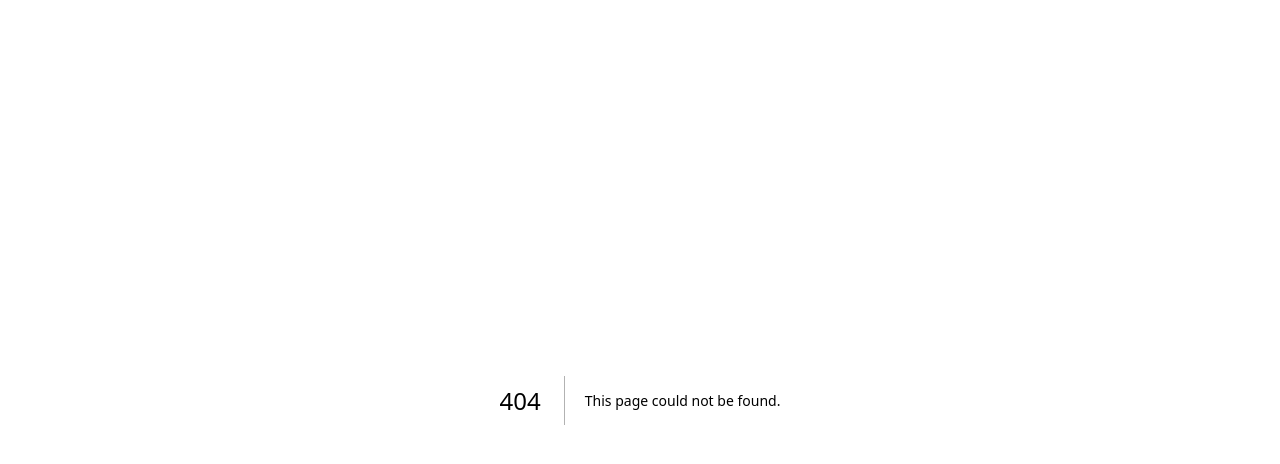
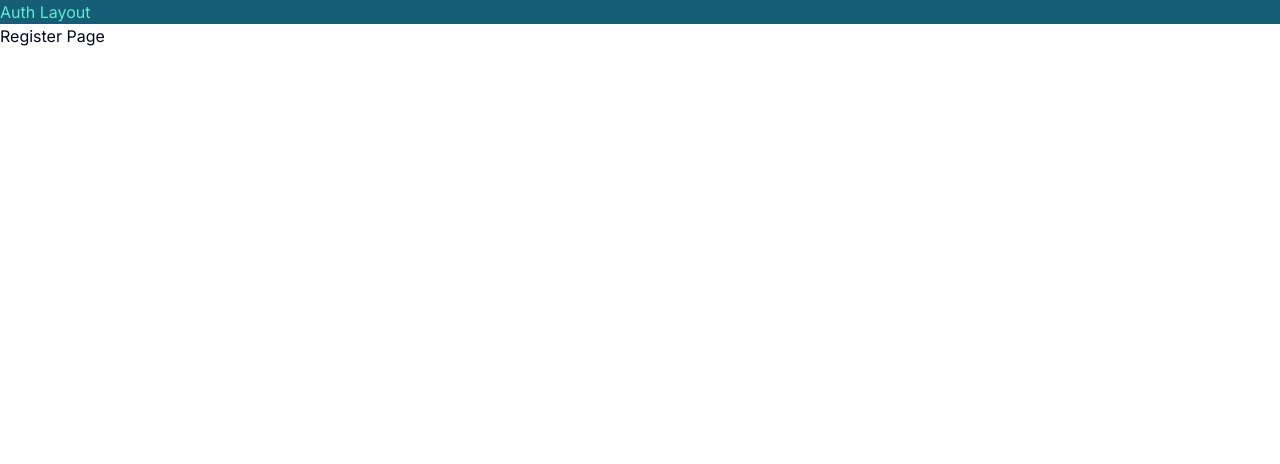
Before and after one commit to InfinityScripter/auth-next-master, a Next.js app: page /auth/register in a window 1280 px wide. Before the commit this address had no page. Shown: the top 464 px of the page. Built offline with nearby package versions, Linux system fonts and the light colour scheme.

Commit message:
test : create routes auth

```diff
--- /dev/null
+++ b/app/auth/layout.tsx
@@ -0,0 +1,14 @@
+import React from 'react';
+
+const AuthLayout = ({children}:{children:React.ReactNode}) => {
+  return (
+    <div>
+      <nav className="text-teal-300 bg-cyan-800">
+        Auth Layout
+      </nav>
+      {children}
+    </div>
+  );
+};
+
+export default AuthLayout;
--- /dev/null
+++ b/app/auth/register/page.tsx
@@ -0,0 +1,11 @@
+import React from 'react';
+
+const RegisterPage = () => {
+  return (
+    <div>
+      Register Page
+    </div>
+  );
+};
+
+export default RegisterPage;
```
